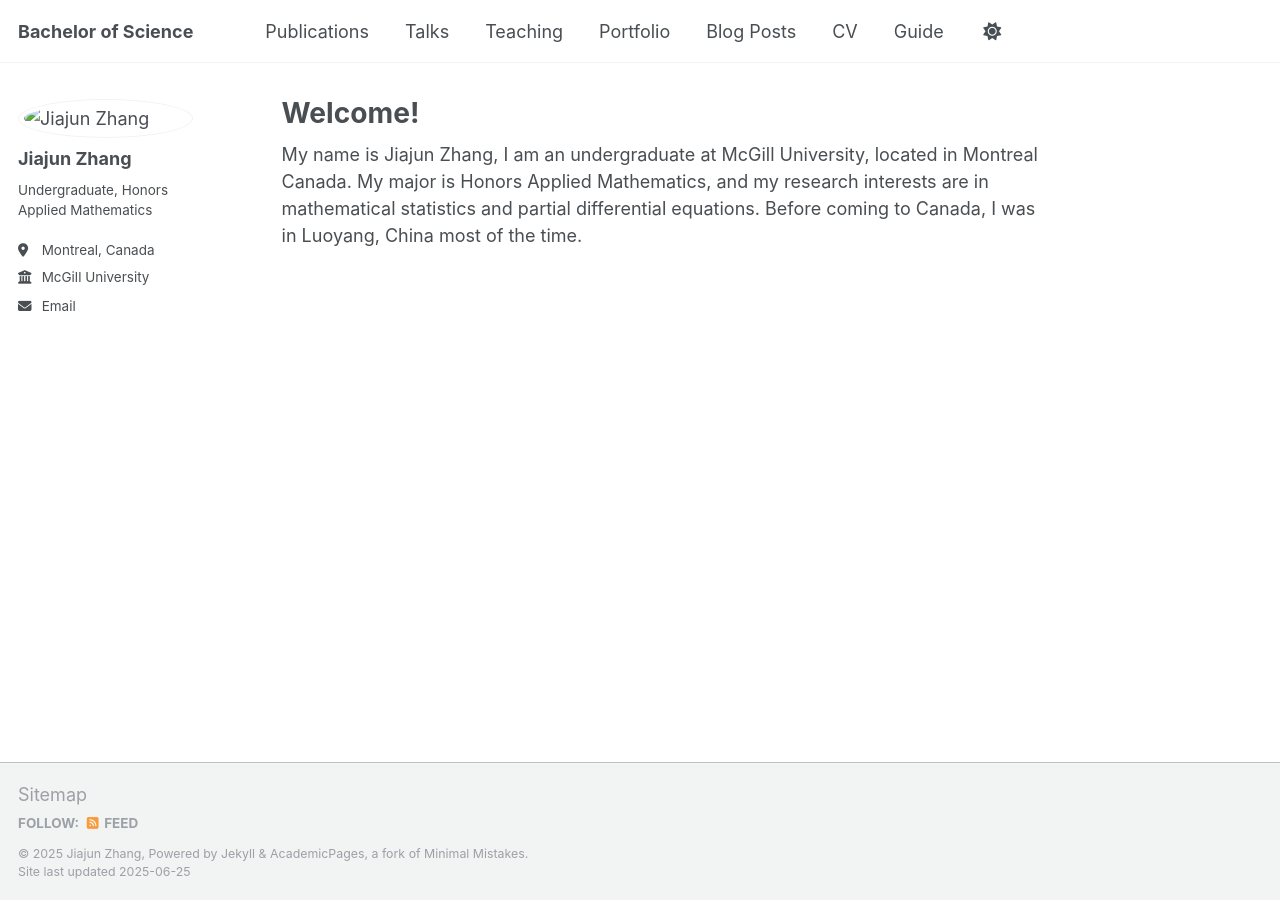
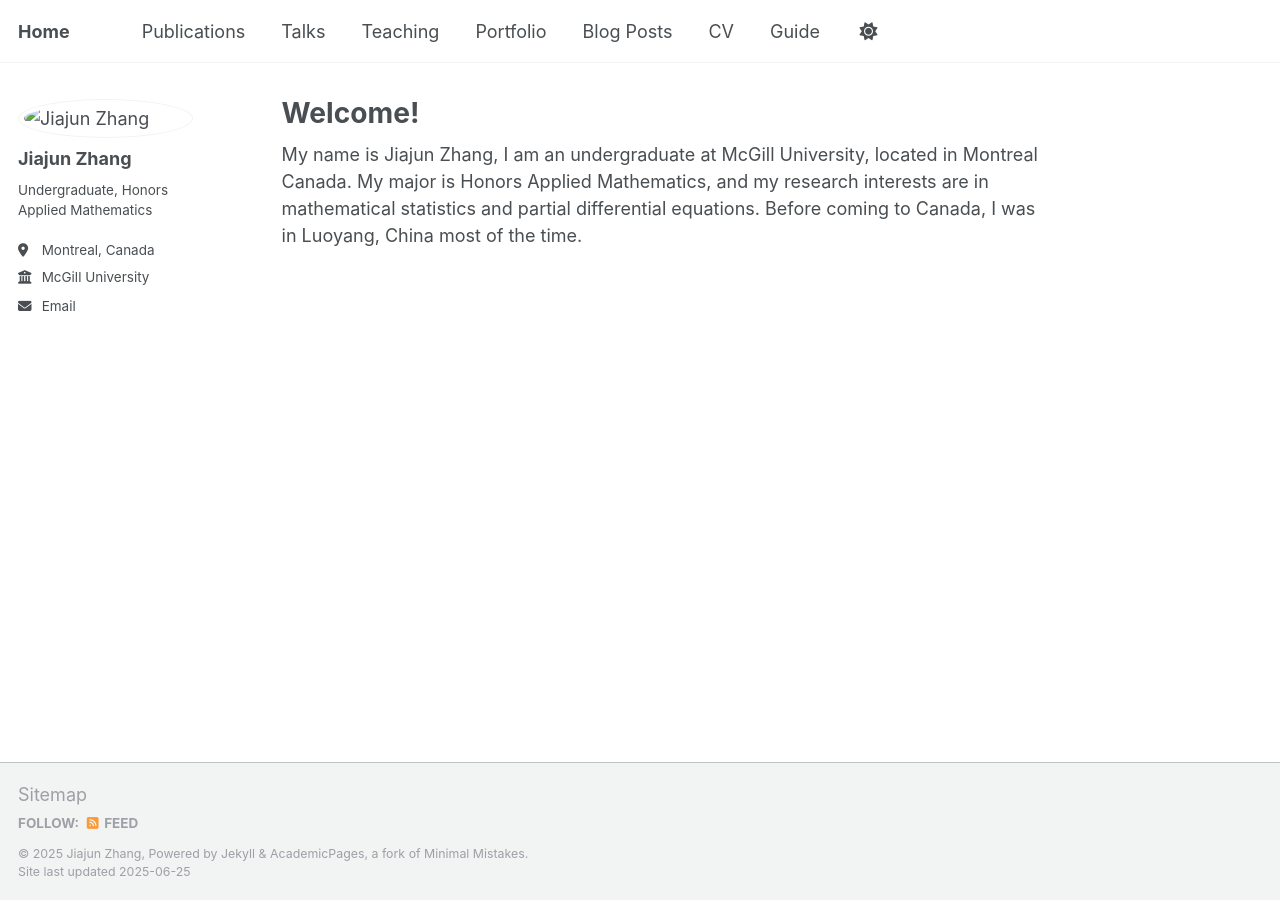
Before and after one commit to JohanssonRein/JohanssonRein.github.io, a Jekyll site: the page built from _pages/about.md, in a window 1280 px wide. Built offline with Jekyll 4.4.1, drawn with Linux system fonts in a browser that asks for light colours.

Commit message:
Update _config.yml

```diff
--- a/_config.yml
+++ b/_config.yml
@@ -9,7 +9,7 @@
 # Basic Site Settings
 locale                   : "en-US"
 site_theme               : "default"
-title                    : "Bachelor of Science"
+title                    : "Home"
 title_separator          : "-"
 name                     : &name "Jiajun Zhang"
 description              : &description "personal description"
```
